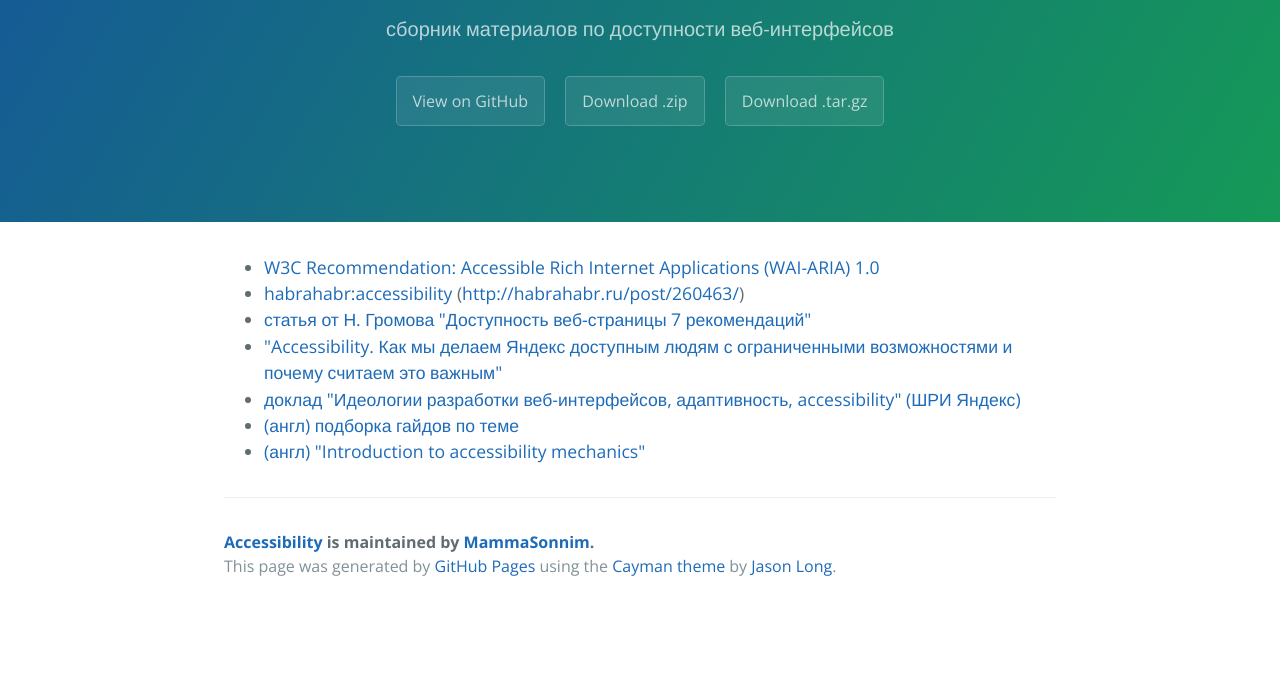
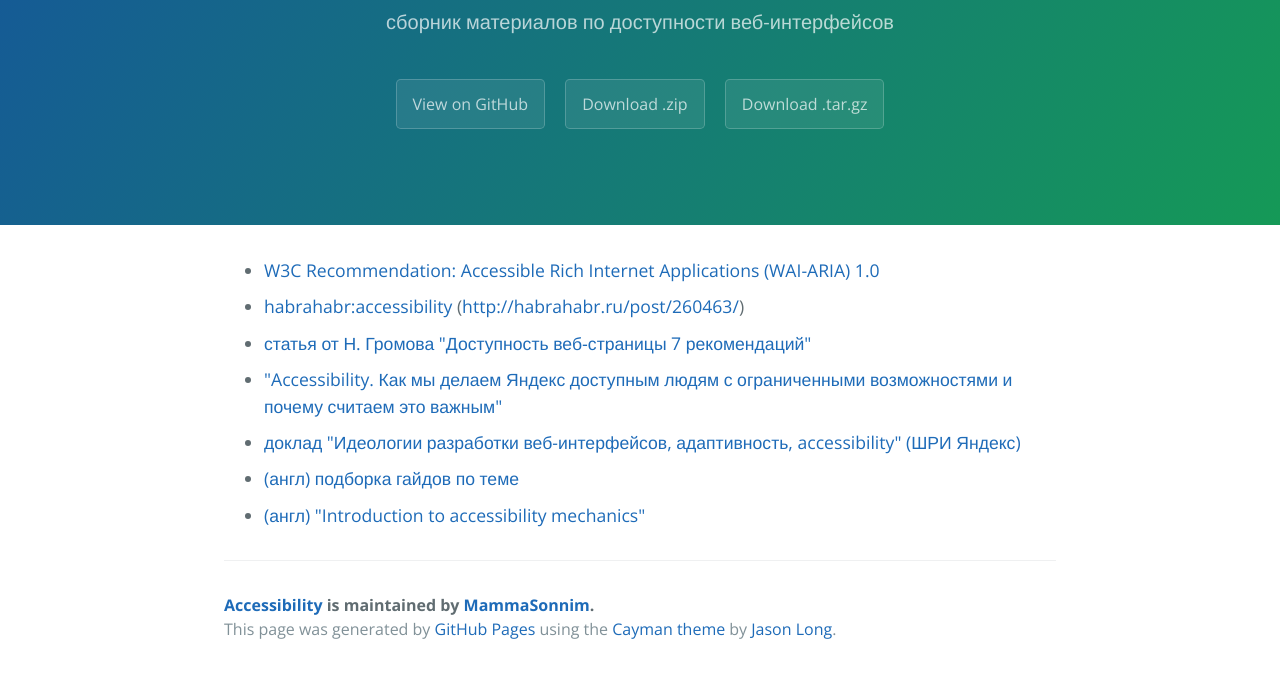
Before and after one commit to MammaSonnim/Accessability, a plain HTML site: page index.html in a window 1280 px wide. Shown: the part 161-834 px from the top of the page. Before the commit the page ends 800 px from the top, so only its background shows below. Drawn offline with nearby package versions, Linux system fonts and the light colour scheme.

Commit message:
Update stylesheet.css

```diff
--- a/stylesheets/stylesheet.css
+++ b/stylesheets/stylesheet.css
@@ -8,6 +8,10 @@ body {
   font-size: 16px;
   line-height: 1.5;
   color: #606c71; }
+
+* + * {
+  margin-top: 10px;
+}
 
 a {
   color: #1e6bb8;
```
